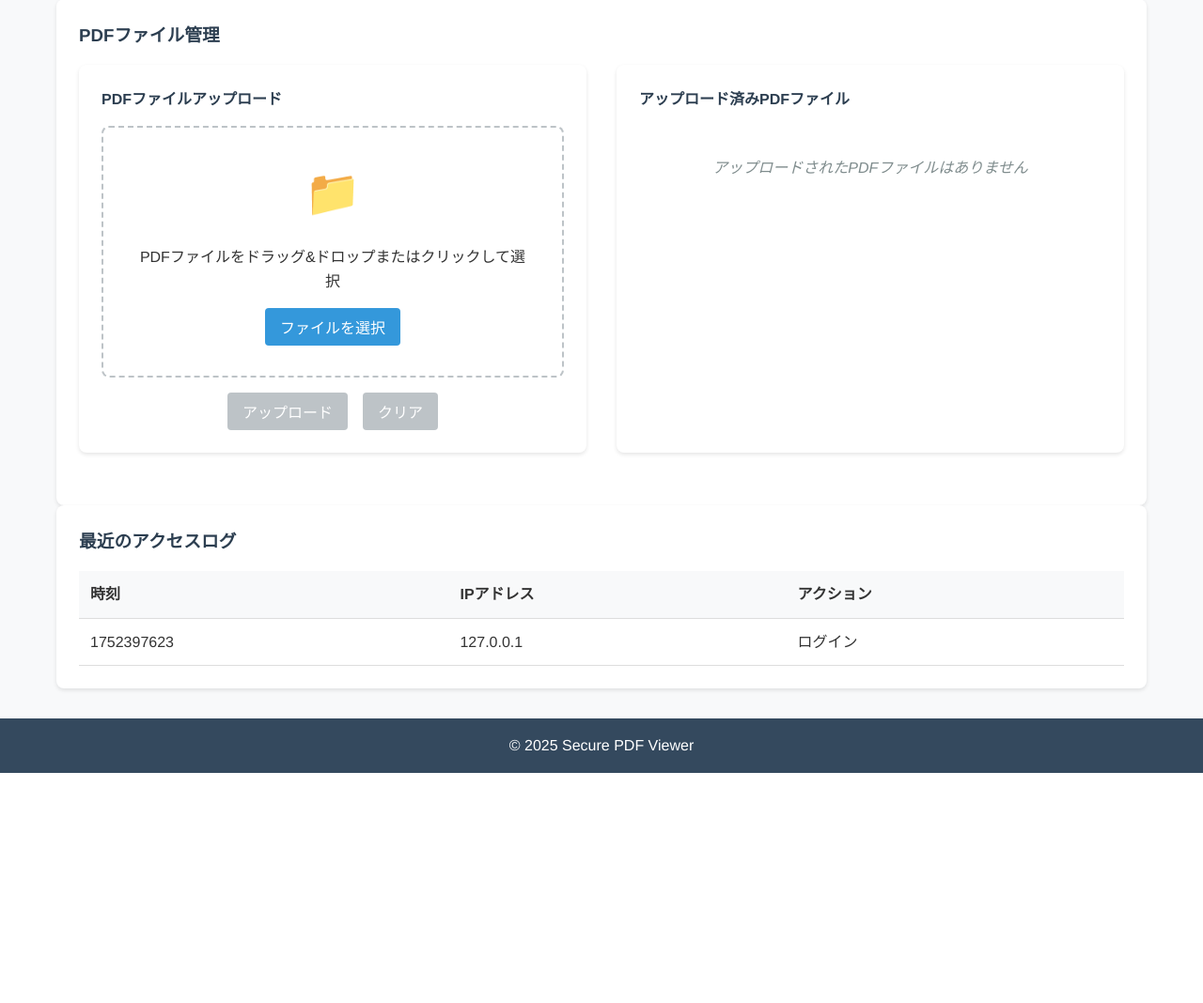
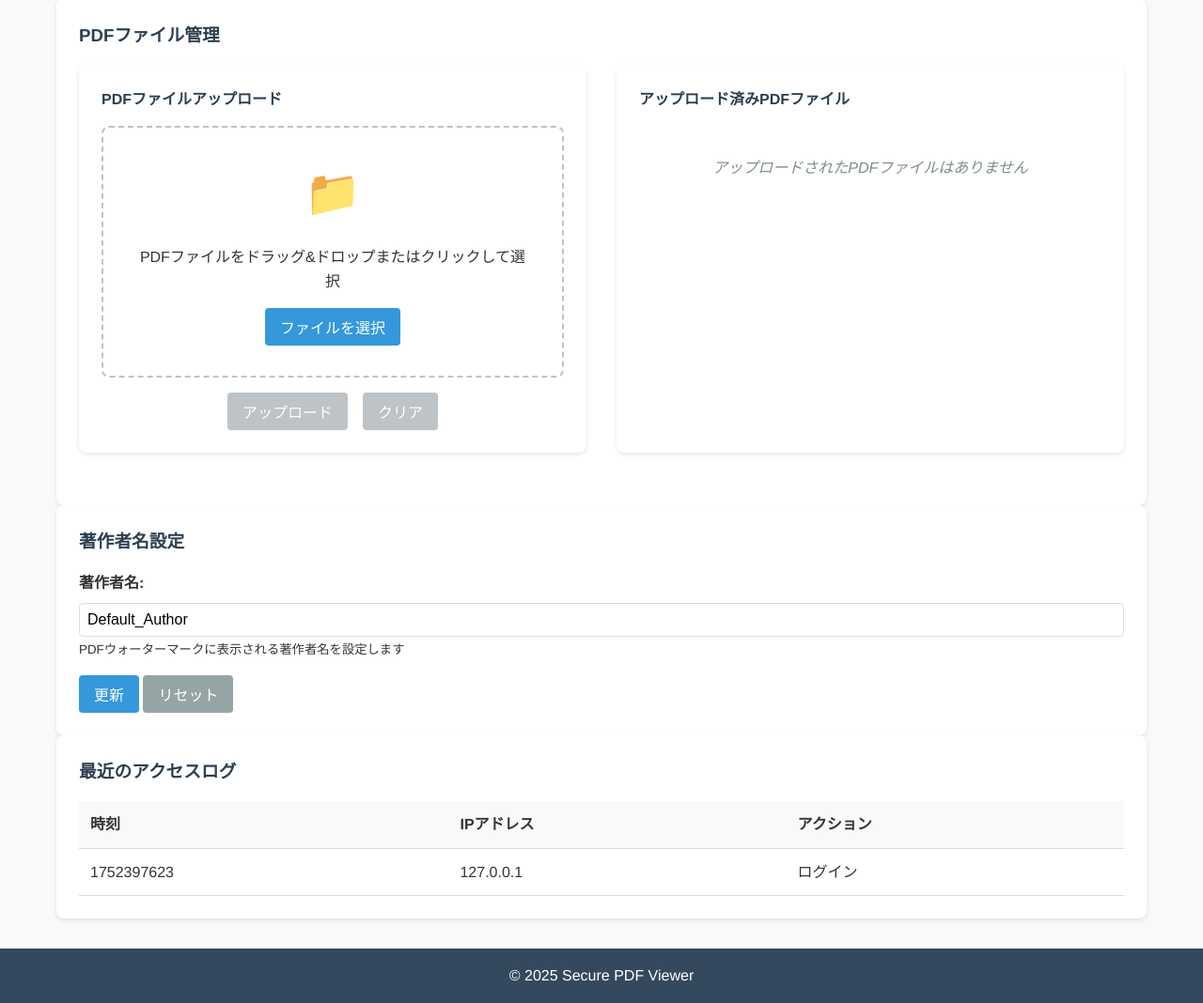
Before and after one commit to shimesaba-type0/secure-pdf-viewer, a Flask app: page /admin in a window 1280 px wide. Shown: the part 380-1448 px from the top of the page at 94% size. Before the commit the page ends 1203 px from the top, so only its background shows below. Run offline with Flask 3, Linux system fonts and the light colour scheme; the visitor is signed in with stand-in values (Sample User, id 1); data that the repository does not hold is empty.

Commit message:
update: watermark view

```diff
--- a/app.py
+++ b/app.py
@@ -4,6 +4,7 @@ import uuid
 from datetime import datetime
 from werkzeug.utils import secure_filename
 import sqlite3
+from database.models import get_setting, set_setting
 
 app = Flask(__name__)
 app.config['SECRET_KEY'] = os.environ.get('FLASK_SECRET_KEY', 'dev-secret-key-change-this')
@@ -24,7 +25,12 @@ def index():
     # Get published PDF for auto-load
     published_pdf = get_published_pdf()
 
-    return render_template('viewer.html', pdf_files=pdf_files, published_pdf=published_pdf)
+    # Get current author name setting for watermark
+    conn = sqlite3.connect('instance/database.db')
+    author_name = get_setting(conn, 'author_name', 'Default_Author')
+    conn.close()
+
+    return render_template('viewer.html', pdf_files=pdf_files, published_pdf=published_pdf, author_name=author_name)
 
 @app.route('/auth/login', methods=['GET', 'POST'])
 def login():
@@ -50,7 +56,13 @@ def admin():
 
     # Get list of uploaded PDF files
     pdf_files = get_pdf_files()
-    return render_template('admin.html', pdf_files=pdf_files)
+
+    # Get current author name setting
+    conn = sqlite3.connect('instance/database.db')
+    author_name = get_setting(conn, 'author_name', 'Default_Author')
+    conn.close()
+
+    return render_template('admin.html', pdf_files=pdf_files, author_name=author_name)
 
 @app.route('/admin/upload-pdf', methods=['POST'])
 def upload_pdf():
@@ -172,6 +184,70 @@ def unpublish_pdf(pdf_id):
         conn.close()
 
         return jsonify({'success': True})
+    except Exception as e:
+        return jsonify({'error': str(e)}), 500
+
+@app.route('/admin/update-author', methods=['POST'])
+def update_author():
+    if not session.get('authenticated'):
+        return redirect(url_for('login'))
+
+    author_name = request.form.get('author_name', '').strip()
+
+    if not author_name:
+        flash('著作者名を入力してください')
+        return redirect(url_for('admin'))
+
+    if len(author_name) > 100:
+        flash('著作者名は100文字以内で入力してください')
+        return redirect(url_for('admin'))
+
+    try:
+        conn = sqlite3.connect('instance/database.db')
+        set_setting(conn, 'author_name', author_name, 'admin')
+        conn.commit()
+        conn.close()
+
+        flash(f'著作者名を "{author_name}" に更新しました')
+    except Exception as e:
+        flash(f'更新に失敗しました: {str(e)}')
+
+    return redirect(url_for('admin'))
+
+@app.route('/api/session-info')
+def get_session_info():
+    """ウォーターマーク用のセッション情報を取得"""
+    if not session.get('authenticated'):
+        return jsonify({'error': 'Unauthorized'}), 401
+
+    try:
+        conn = sqlite3.connect('instance/database.db')
+        conn.row_factory = sqlite3.Row
+
+        # セッション情報とメールアドレスを結合して取得
+        session_data = conn.execute('''
+            SELECT s.session_id, s.email_hash, u.email_address
+            FROM session_stats s
+            LEFT JOIN user_emails u ON s.email_hash = u.email_hash
+            ORDER BY s.start_time DESC
+            LIMIT 1
+        ''').fetchone()
+
+        conn.close()
+
+        if session_data:
+            return jsonify({
+                'session_id': session_data['session_id'],
+                'email': session_data['email_address'] or 'unknown@example.com',
+                'success': True
+            })
+        else:
+            return jsonify({
+                'session_id': 'SID-FALLBACK',
+                'email': 'anonymous@example.com',
+                'success': True
+            })
+
     except Exception as e:
         return jsonify({'error': str(e)}), 500
 
--- a/database/models.py
+++ b/database/models.py
@@ -1,6 +1,7 @@
 """
 データベースモデル定義とテーブル作成
 """
+import sqlite3
 
 def create_tables(db):
     """全てのテーブルを作成"""
@@ -163,7 +164,7 @@ def insert_initial_data(db):
             ('force_logout_after', '0', 'integer', '強制ログアウト実行時刻', 'system', False),
             ('mail_otp_expiry', '600', 'integer', 'OTP有効期限（秒）', 'mail', False),
             ('analytics_retention_days', '90', 'integer', 'ログ保持期間（日）', 'system', False),
-            ('author_name', 'PTA執行部', 'string', 'ウォーターマーク表示用著作者名', 'watermark', False),
+            ('author_name', 'Default_Author', 'string', 'ウォーターマーク表示用著作者名', 'watermark', False),
             ('mobile_breakpoint', '480', 'integer', 'モバイル判定ブレークポイント（px）', 'responsive', False),
             ('tablet_breakpoint', '768', 'integer', 'タブレット判定ブレークポイント（px）', 'responsive', False),
             ('enable_touch_optimizations', 'true', 'boolean', 'タッチ操作最適化有効', 'responsive', False),
@@ -192,6 +193,7 @@ def insert_initial_data(db):
 
 def get_setting(db, key, default=None):
     """設定値を取得"""
+    db.row_factory = sqlite3.Row
     row = db.execute('SELECT value, value_type FROM settings WHERE key = ?', (key,)).fetchone()
     if not row:
         return default
@@ -216,6 +218,7 @@ def get_setting(db, key, default=None):
 def set_setting(db, key, value, updated_by='system'):
     """設定値を更新"""
     # 現在の値を取得（履歴用）
+    db.row_factory = sqlite3.Row
     current_row = db.execute('SELECT value FROM settings WHERE key = ?', (key,)).fetchone()
     old_value = current_row['value'] if current_row else None
 
--- a/static/js/admin.js
+++ b/static/js/admin.js
@@ -149,3 +149,10 @@ function unpublishPDF(fileId) {
         });
     }
 }
+
+function resetAuthorName() {
+    const authorInput = document.getElementById('authorName');
+    if (confirm('著作者名をデフォルト値（Default_Author）にリセットしますか？')) {
+        authorInput.value = 'Default_Author';
+    }
+}
--- a/templates/admin.html
+++ b/templates/admin.html
@@ -98,6 +98,24 @@
     </div>
 
     <div class="admin-section">
+        <h3>著作者名設定</h3>
+        <div class="settings-container">
+            <form action="/admin/update-author" method="post" class="settings-form">
+                <div class="form-group">
+                    <label for="authorName">著作者名:</label>
+                    <input type="text" id="authorName" name="author_name" value="{{ author_name or 'Default_Author' }}"
+                           class="form-control" maxlength="100" required>
+                    <small class="form-text">PDFウォーターマークに表示される著作者名を設定します</small>
+                </div>
+                <div class="form-actions">
+                    <button type="submit" class="btn btn-primary">更新</button>
+                    <button type="button" class="btn btn-secondary" onclick="resetAuthorName()">リセット</button>
+                </div>
+            </form>
+        </div>
+    </div>
+
+    <div class="admin-section">
         <h3>最近のアクセスログ</h3>
         <div class="log-container">
             <table class="log-table">
--- a/templates/viewer.html
+++ b/templates/viewer.html
@@ -459,6 +459,7 @@
 {% if published_pdf %}
 <script id="publishedPdfData" type="application/json">{{ published_pdf | tojson }}</script>
 {% endif %}
+<script id="authorNameData" type="application/json">{{ author_name | tojson }}</script>
 
 <div class="viewer-container">
     <div class="viewer-layout">
```
Also changed, not shown: static/js/pdf-viewer.js (+47 -7 lines).
